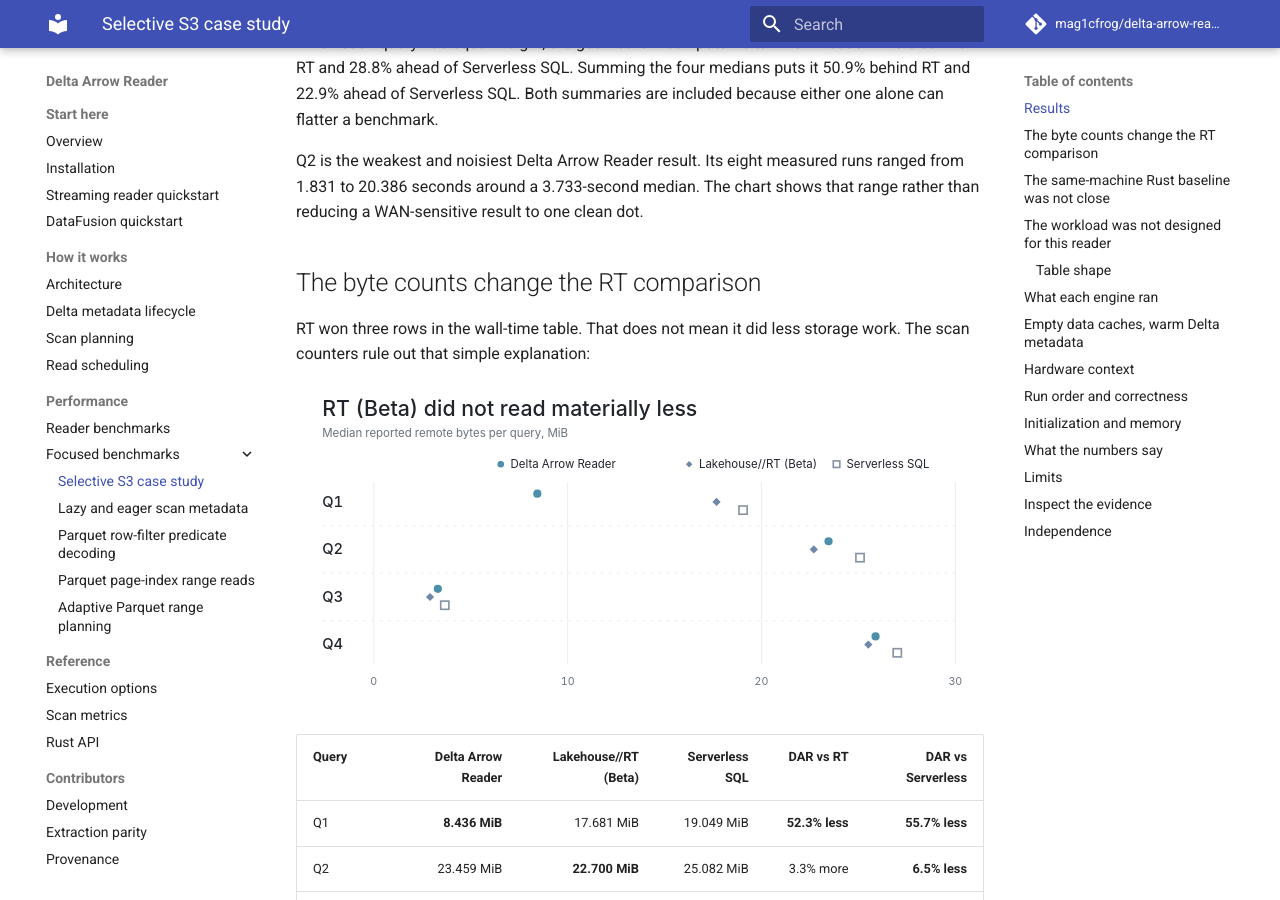
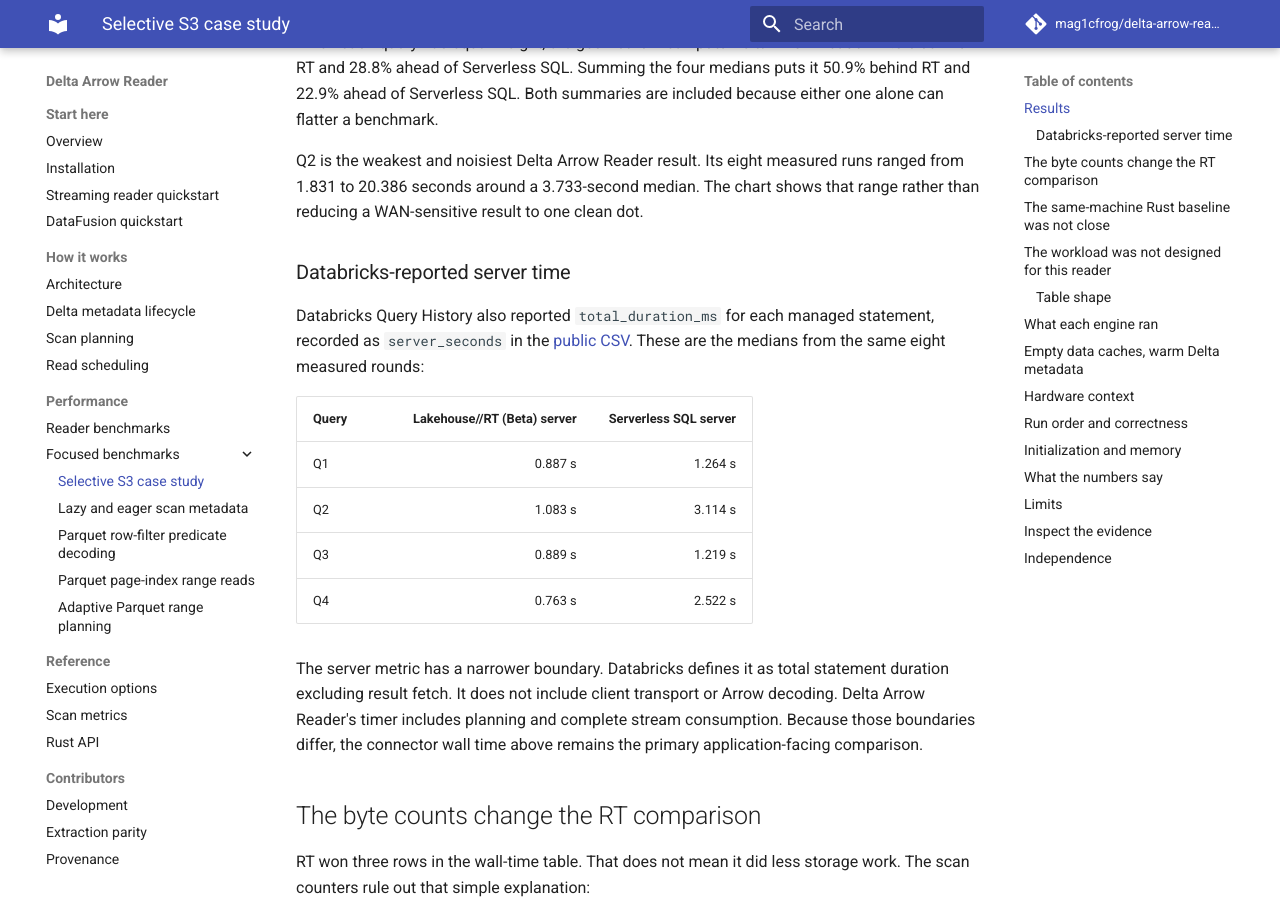
Before and after one commit to mag1cfrog/delta-arrow-reader, an MkDocs documentation site: the page built from docs/content/benchmarks/selective-s3.md, in a window 1280 px wide and 900 px high, scrolled down 1696 px. Built offline with MkDocs 1.6.1 and Material for MkDocs 9.7.7, drawn with Linux system fonts in a browser that asks for light colours; comment, search, counter and statistics services are not loaded; some of the changed text lies outside the part shown.

Commit message:
docs: add Databricks server timings to selective S3 benchmark
Publish the managed server-time context, tighten the application-facing latency claim, and validate the added medians against the public benchmark data.

```diff
--- a/docs/content/benchmarks/selective-s3.md
+++ b/docs/content/benchmarks/selective-s3.md
@@ -64,6 +64,26 @@ included because either one alone can flatter a benchmark.
 Q2 is the weakest and noisiest Delta Arrow Reader result. Its eight measured
 runs ranged from 1.831 to 20.386 seconds around a 3.733-second median. The chart
 shows that range rather than reducing a WAN-sensitive result to one clean dot.
+
+### Databricks-reported server time
+
+Databricks Query History also reported `total_duration_ms` for each managed
+statement, recorded as `server_seconds` in the
+[public CSV](selective-s3-results.csv). These are the medians from the same
+eight measured rounds:
+
+| Query | Lakehouse//RT (Beta) server | Serverless SQL server |
+| --- | ---: | ---: |
+| Q1 | 0.887 s | 1.264 s |
+| Q2 | 1.083 s | 3.114 s |
+| Q3 | 0.889 s | 1.219 s |
+| Q4 | 0.763 s | 2.522 s |
+
+The server metric has a narrower boundary. Databricks defines it as total
+statement duration excluding result fetch. It does not include client transport
+or Arrow decoding. Delta Arrow Reader's timer includes planning and complete
+stream consumption. Because those boundaries differ, the connector wall time
+above remains the primary application-facing comparison.
 
 ## The byte counts change the RT comparison
 
@@ -308,10 +328,9 @@ metadata snapshot.
 
 ## What the numbers say
 
-Serverless SQL Small lost all four queries to an Apache-2.0 reader running in
-WSL on a laptop with 19 GiB of usable memory. It also reported more remote bytes
-on all four. Serverless SQL's managed warehouse was neither necessary nor
-faster for this selective workload.
+An Apache-2.0 reader running in WSL on a laptop with 19 GiB of usable memory
+beat Serverless SQL Small on application-facing latency for all four selective
+reads. It also reported fewer remote bytes on every query.
 
 RT won three queries and the aggregate comparison, but it did not win by
 selecting fewer files or reading materially less data. Delta Arrow Reader
```
Also changed, not shown: 1 other file.
